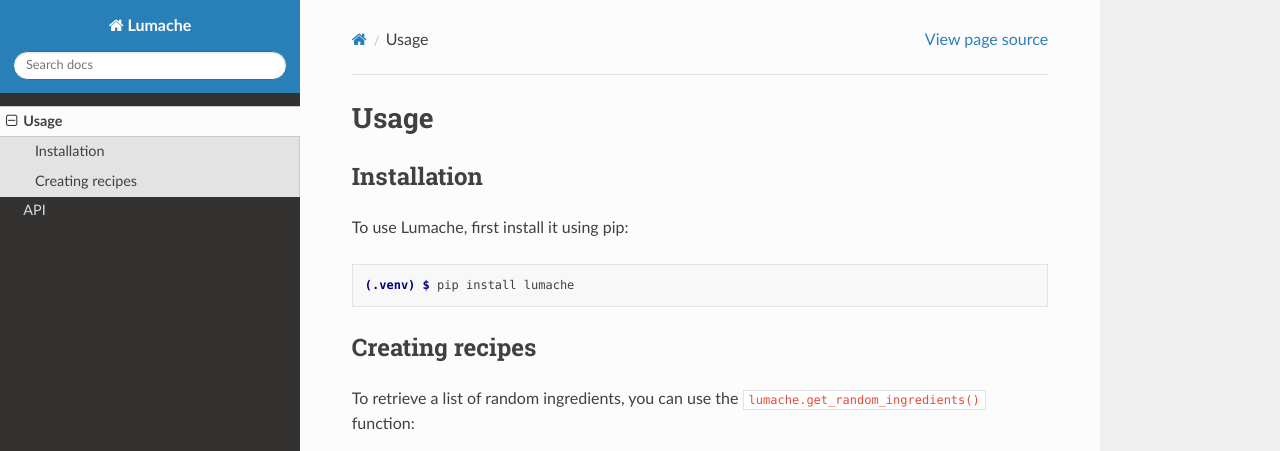
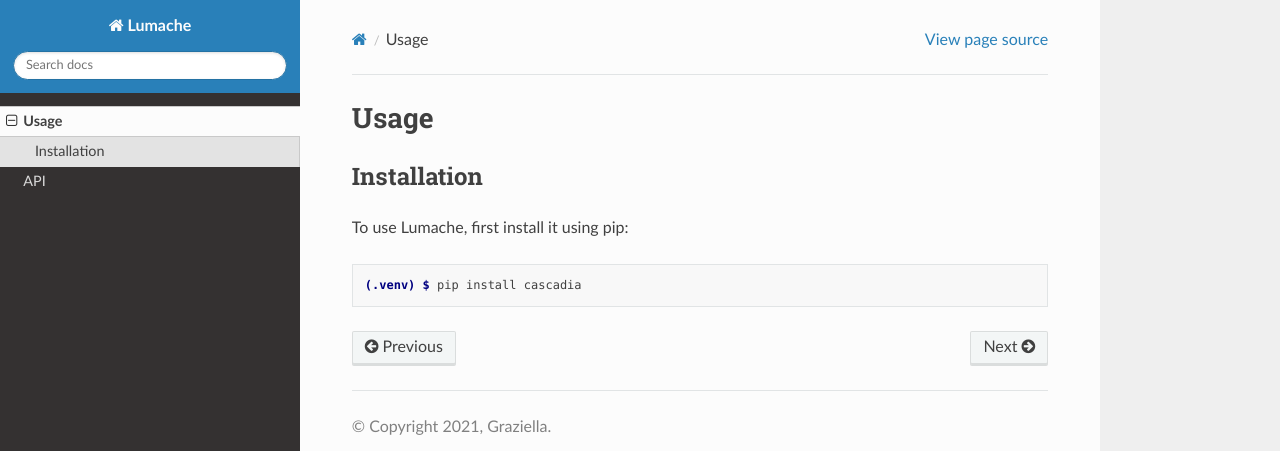
Before and after one commit to Noble-Lab/cascadia, a Sphinx documentation site: the page built from docs/source/usage.rst, in a window 1280 px wide and 1095 px high. Shown: the top 451 px of the window. Built offline with Sphinx 7.4.7 and the Read the Docs theme 3.1.0, drawn with Linux system fonts in a browser that asks for light colours; some of the changed text lies outside the part shown.

Commit message:
Update usage.rst

```diff
--- a/docs/source/usage.rst
+++ b/docs/source/usage.rst
@@ -10,24 +10,4 @@
 
 .. code-block:: console
 
-   (.venv) $ pip install lumache
-
-Creating recipes
-----------------
-
-To retrieve a list of random ingredients,
-you can use the ``lumache.get_random_ingredients()`` function:
-
-.. autofunction:: lumache.get_random_ingredients
-
-The ``kind`` parameter should be either ``"meat"``, ``"fish"``,
-or ``"veggies"``. Otherwise, :py:func:`lumache.get_random_ingredients`
-will raise an exception.
-
-.. autoexception:: lumache.InvalidKindError
-
-For example:
-
->>> import lumache
->>> lumache.get_random_ingredients()
-['shells', 'gorgonzola', 'parsley']
+   (.venv) $ pip install cascadia
```
